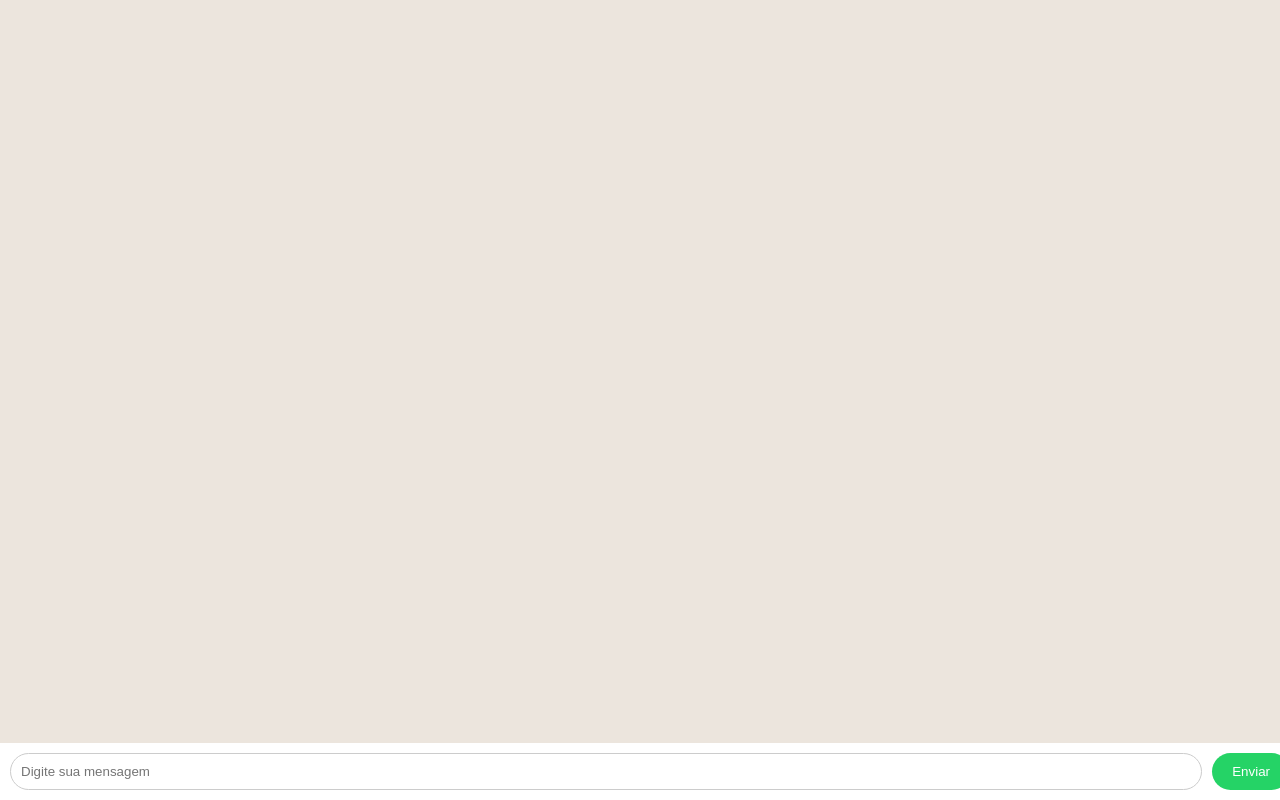
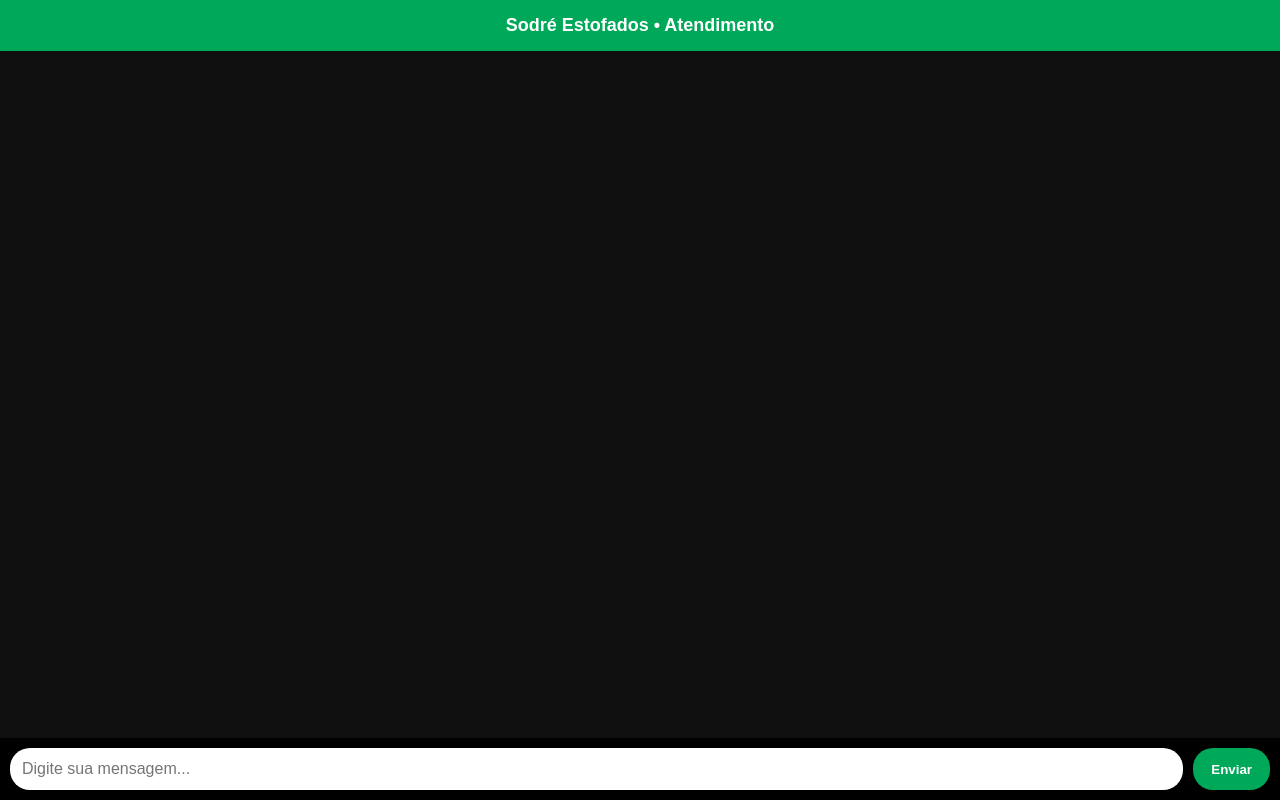
Before and after one commit to sodreestofados-code/sodre-chat-site, a website: page index.html in a window 1280 px wide. Drawn offline with Linux system fonts and the light colour scheme.

Commit message:
Update index.html

```diff
--- a/index.html
+++ b/index.html
@@ -1,58 +1,87 @@
 <!DOCTYPE html>
-<html>
+<html lang="pt-BR">
 
 <head>
 
 <meta charset="UTF-8">
+<meta name="viewport" content="width=device-width, initial-scale=1.0">
 
 <title>Sodré Estofados</title>
 
 <style>
 
 body{
+margin:0;
 font-family:Arial;
-background:#ece5dd;
-margin:0;
+background:#0f0f0f;
+color:white;
+display:flex;
+flex-direction:column;
+height:100vh;
 }
+
+/* CABEÇALHO */
+
+header{
+background:#00a859;
+padding:15px;
+text-align:center;
+font-weight:bold;
+font-size:18px;
+}
+
+/* AREA DO CHAT */
 
 #chat{
 
-height:80vh;
-overflow:auto;
-padding:20px;
+flex:1;
+overflow-y:auto;
+padding:15px;
+display:flex;
+flex-direction:column;
+gap:10px;
 
 }
 
+/* BOLHAS */
+
 .msg{
 
-padding:10px;
-border-radius:10px;
-margin:10px;
-max-width:70%;
+padding:12px;
+border-radius:12px;
+max-width:80%;
+word-wrap:break-word;
+line-height:1.4;
 
 }
 
+/* MENSAGEM CLIENTE */
+
 .user{
 
-background:#dcf8c6;
-margin-left:auto;
+background:#00a859;
+align-self:flex-end;
+color:white;
 
 }
 
+/* MENSAGEM IA */
+
 .bot{
 
-background:white;
+background:#1e1e1e;
+align-self:flex-start;
+color:white;
 
 }
 
+/* BARRA DE MENSAGEM */
+
 #barra{
 
-position:fixed;
-bottom:0;
-width:100%;
-background:white;
+display:flex;
 padding:10px;
-display:flex;
+background:black;
 gap:10px;
 
 }
@@ -60,20 +89,29 @@ gap:10px;
 input{
 
 flex:1;
-padding:10px;
+padding:12px;
 border-radius:20px;
-border:1px solid #ccc;
+border:none;
+outline:none;
+font-size:16px;
 
 }
 
 button{
 
-background:#25d366;
+background:#00a859;
 border:none;
 color:white;
-padding:10px 20px;
+padding:10px 18px;
 border-radius:20px;
+font-weight:bold;
 cursor:pointer;
+
+}
+
+button:active{
+
+transform:scale(0.95);
 
 }
 
@@ -83,11 +121,17 @@ cursor:pointer;
 
 <body>
 
+<header>
+
+Sodré Estofados • Atendimento
+
+</header>
+
 <div id="chat"></div>
 
 <div id="barra">
 
-<input id="mensagem" placeholder="Digite sua mensagem">
+<input id="mensagem" placeholder="Digite sua mensagem...">
 
 <button onclick="enviar()">Enviar</button>
 
@@ -106,6 +150,8 @@ let chat = document.getElementById("chat");
 chat.innerHTML += `<div class="msg user">${mensagem}</div>`;
 
 document.getElementById("mensagem").value="";
+
+chat.scrollTop = chat.scrollHeight;
 
 let resposta = await fetch("/chat",{
 
@@ -129,6 +175,17 @@ chat.scrollTop = chat.scrollHeight;
 
 }
 
+/* ENTER PARA ENVIAR */
+
+document.getElementById("mensagem")
+.addEventListener("keypress", function(e){
+
+if(e.key === "Enter"){
+enviar();
+}
+
+});
+
 </script>
 
 </body>
```
